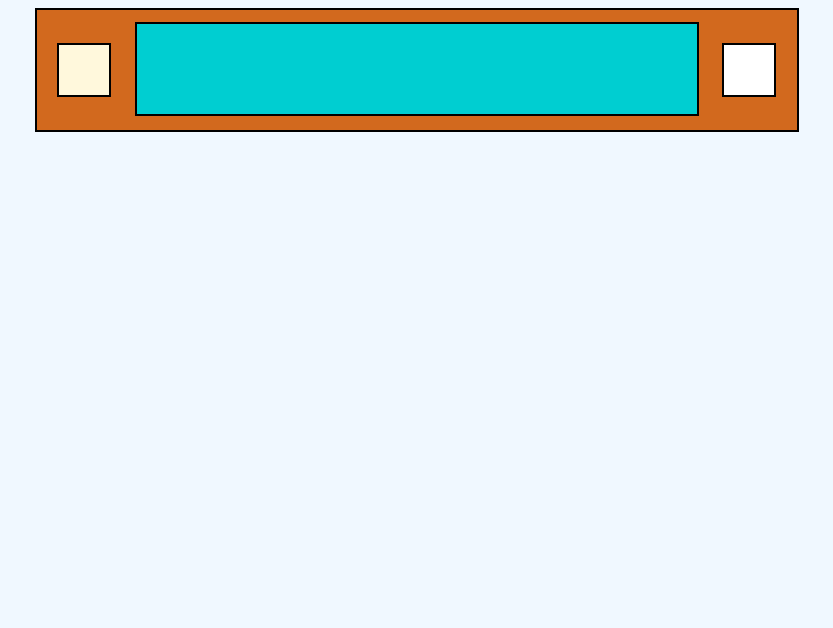
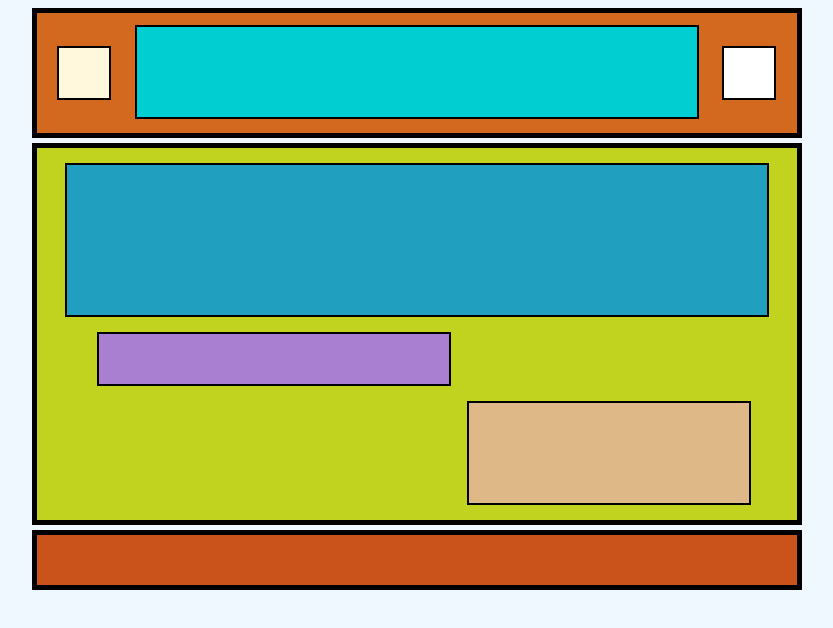
Before and after one commit to JUANDALNINO/WebDevelopment-CoderHouse-Lectures, a plain HTML site: page lecture04/02/index02.html in a window 1280 px wide. Shown: the whole page, without its empty margins (223-1056 px from the left). Drawn offline with Linux system fonts and the light colour scheme.

Commit message:
Practice with box model

```diff
--- a/lecture04/02/index02.html
+++ b/lecture04/02/index02.html
@@ -14,10 +14,9 @@
         <div class="header__box2"></div>
     </header>
     <main class="main">
-        <div class="main__div1">
-        </div>
-        <div class="main__div2">
-        </div>
+        <div class="main__div1"></div>
+        <div class="main__div2"></div>
+        <div class="main__div3"></div>
     </main>
     <footer class="footer"></footer>
 </body>
--- a/lecture04/02/styles02.css
+++ b/lecture04/02/styles02.css
@@ -10,7 +10,7 @@ body {
     background-color: chocolate;
     margin: auto;
     padding: auto;
-    border: 2px solid black;
+    border: 5px solid black;
 }
 
 .header__nav {
@@ -42,4 +42,55 @@ body {
 
 /* MAIN */
 
+.main {
+    background-color: rgb(193, 211, 30);
+    width: 760px;
+    height: auto;
+    margin: 5px auto;
+    padding: auto;
+    border: 5px solid black;
+}
+
+.main__div1 {
+    background-color: rgb(32, 159, 190);
+    width: 700px;
+    height: 150px;
+    margin: 15px auto;
+    padding: auto;
+    border: 2px solid black;
+}
+
+.main__div2 {
+    background-color: rgb(169, 127, 209);
+    width: 350px;
+    height: 50px;
+    margin-top: 15px;
+    margin-right: 15px;
+    margin-bottom: 15px;
+    margin-left: 60px;
+    padding: auto;
+    border: 2px solid black;
+}
+
+.main__div3 {
+    background-color: burlywood;
+    width: 280px;
+    height: 100px;
+    margin-top: 15px;
+    margin-right: 60px;
+    margin-bottom: 15px;
+    margin-left: 430px;
+    padding: auto;
+    border: 2px solid black;
+}
+
 /* FOOTER */
+
+.footer {
+    background-color: rgb(202, 82, 27);
+    width: 760px;
+    height: 50px;
+    margin: 5px auto;
+    padding: auto;
+    border: 5px solid black;
+}
```
